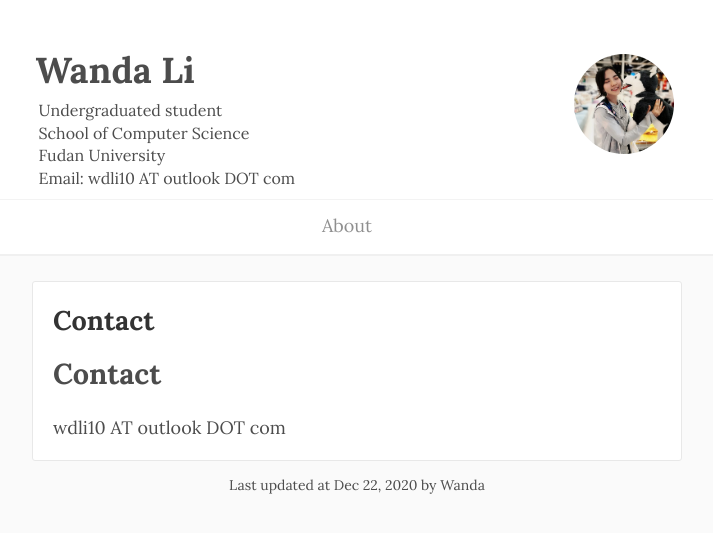
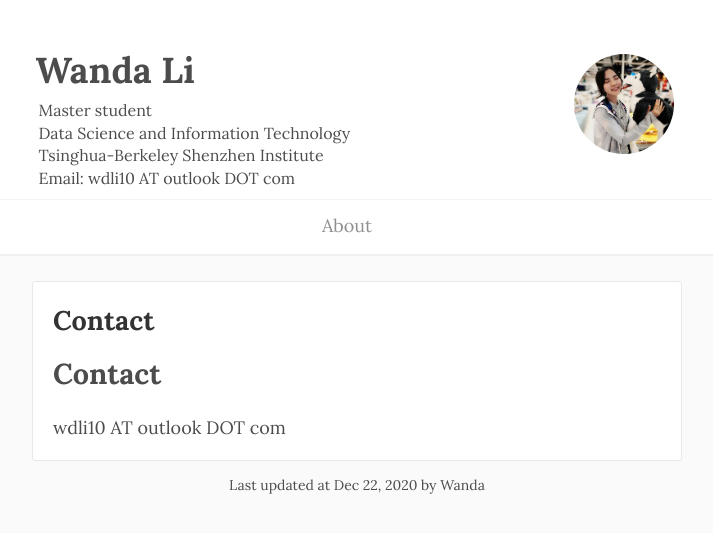
Before and after one commit to wandli/wandli.github.io, a Jekyll site: the page built from README.md, in a window 1280 px wide. Shown: the top 533 px of the page, without its empty margins (283-996 px from the left). Built offline with Jekyll 4.4.1, drawn with Linux system fonts in a browser that asks for light colours; our own code applies the rules of GitHub Pages for plain Markdown files.

Commit message:
Update header.html

```diff
--- a/_includes/header.html
+++ b/_includes/header.html
@@ -2,9 +2,9 @@
   <div id="header__content">
     <div id="header__info">
       <h1><a href="{{ site.baseurl }}/about">{{ site.title }}</a></h1>
-      <p>Undergraduated student<br />
-      School of Computer Science<br />
-      Fudan University<br />
+      <p>Master student <br />
+      Data Science and Information Technology<br />
+      Tsinghua-Berkeley Shenzhen Institute<br />
       Email: wdli10 AT outlook DOT com</p>
       <img src="{{ site.baseurl }}/images/wanda.jpg" alt="opps! Wanda is shy">
     </div>
```
